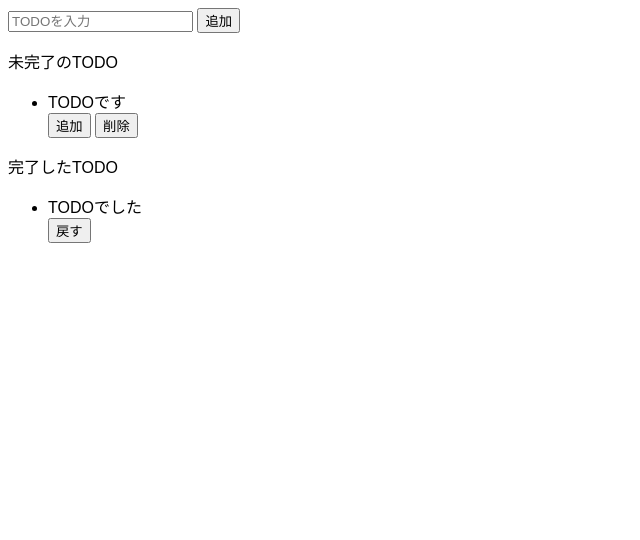
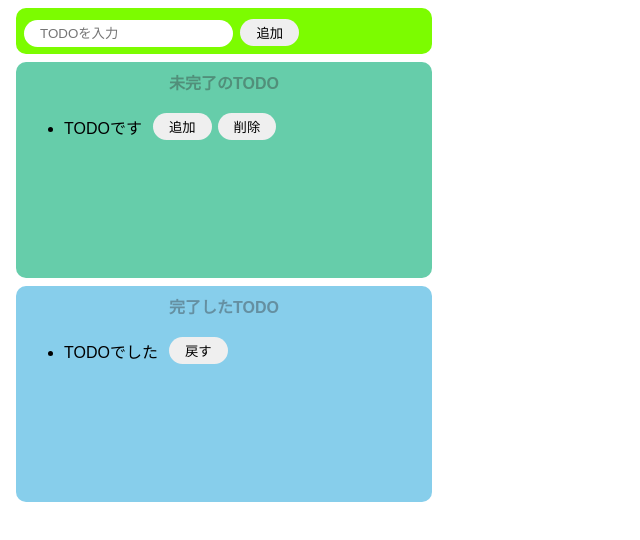
Before and after one commit to SaekoKuroda/todo2, a website built with Parcel: page index.html in a window 1280 px wide. Shown: the whole page, without its empty margins (0-640 px from the left). Built offline with nearby package versions, Linux system fonts and the light colour scheme.

Commit message:
CSSでスタイリング

```diff
--- a/index.html
+++ b/index.html
@@ -6,24 +6,24 @@
   </head>
 
   <body>
-    <div>
+    <div class="input-area">
       <input placeholder="TODOを入力" 　 />
       <button>追加</button>
     </div>
-    <div>
-      <p>未完了のTODO</p>
+    <div class="incomplete-area">
+      <p class="title">未完了のTODO</p>
       <ul>
-        <div>
+        <div class="list-row">
           <li>TODOです</li>
           <button>追加</button>
           <button>削除</button>
         </div>
       </ul>
     </div>
-    <div>
-      <p>完了したTODO</p>
+    <div class="complete-area">
+      <p class="title">完了したTODO</p>
       <ul>
-        <div>
+        <div class="list-row">
           <li>TODOでした</li>
           <button>戻す</button>
         </div>
--- a/src/styles.css
+++ b/src/styles.css
@@ -1,3 +1,66 @@
 body {
   font-family: sans-serif;
 }
+
+input {
+  border-radius: 16px;
+  border: none;
+  padding: 6px 16px;
+  outline: none;
+}
+
+button {
+  border-radius: 16px;
+  border: none;
+  padding: 4px 16px;
+  margin: 3px;
+}
+
+button:hover {
+  background-color: #ff1493;
+  color: #fff;
+  cursor: pointer;
+}
+
+.input-area {
+  background-color: #7cfc00;
+  width: 400px;
+  height: 30px;
+  padding: 8px;
+  margin: 8px;
+  border-radius: 10px;
+}
+
+.incomplete-area {
+  background-color: #66cdaa;
+  width: 400px;
+  min-height: 200px;
+  padding: 8px;
+  margin: 8px;
+  border-radius: 10px;
+}
+.complete-area {
+  background-color: #87ceeb;
+  width: 400px;
+  min-height: 200px;
+  padding: 8px;
+  margin: 8px;
+  border-radius: 10px;
+}
+
+.title {
+  text-align: center;
+  margin-top: 0;
+  font-weight: bold;
+  color: #33333366;
+}
+
+.list-row {
+  display: flex;
+  align-items: center;
+  padding-bottom: 4px;
+}
+
+li {
+  margin-right: 8px;
+}
```
